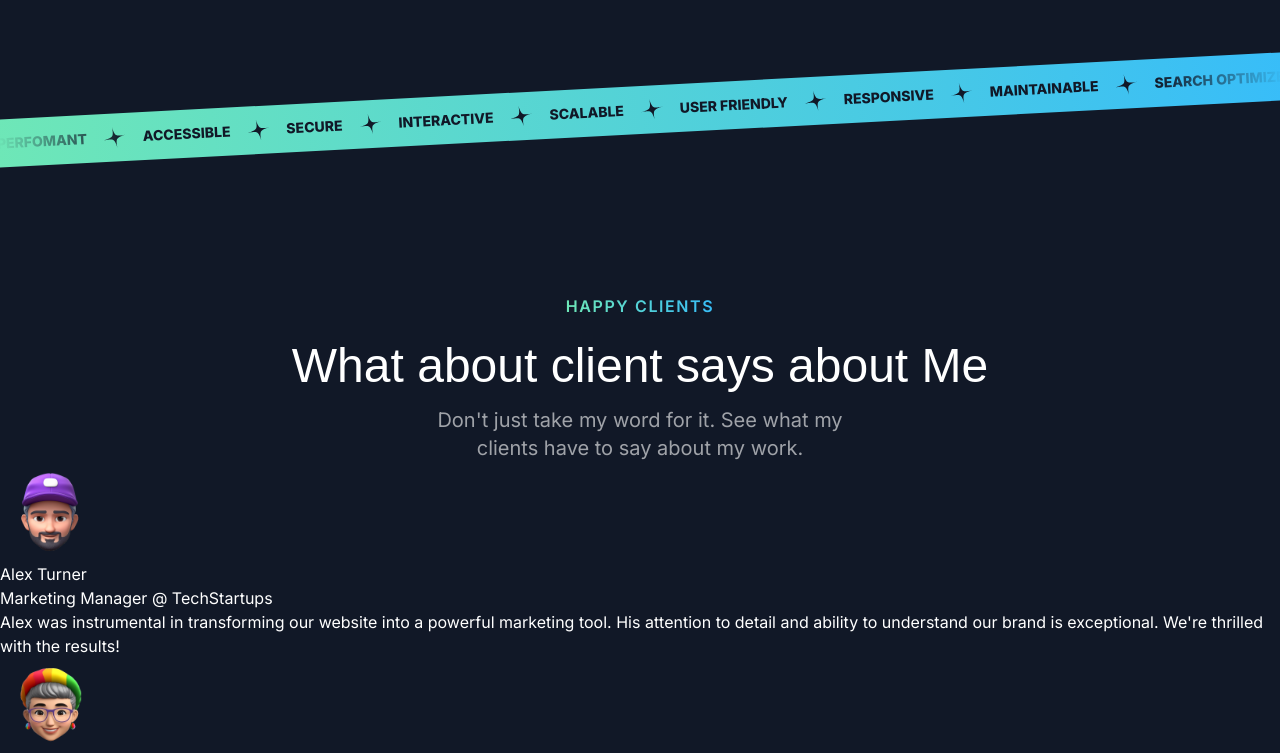
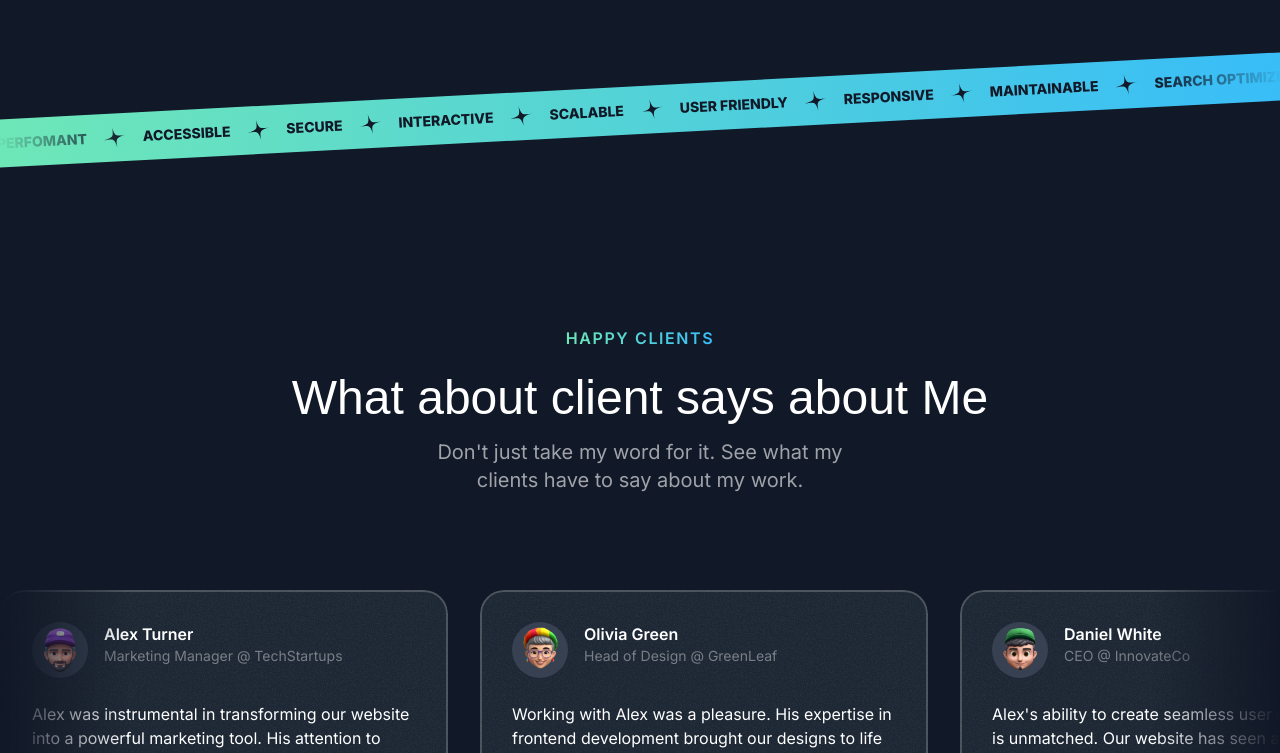
Before and after one commit to Not-Darshil/Portfolio_V2, a Next.js app: page / in a window 1280 px wide. Shown: the part 3004-3757 px from the top of the page. Built offline with nearby package versions, Linux system fonts and the light colour scheme; a web font is replaced by a local one.

Commit message:
Testimonial Component is fully built

```diff
--- /dev/null
+++ b/src/components/Card.tsx
@@ -0,0 +1,21 @@
+import GrainImage from "@/assets/images/grain.jpg";
+import { twMerge } from "tailwind-merge";
+
+export const Card = ({className, children}:
+    PropsWithChildren<{
+    className?: string;
+}>) => {
+    return (
+        <div>
+            <div className={twMerge("bg-gray-800 rounded-3xl relative z-0 overflow-hidden after:z-10 after:content-[''] after:absolute after:inset-0 after:outline-2 after:outline after:-outline-offset-2 after:rounded-3xl after:outline-white/20 after:pointer-events-none p-6",className)}
+            >
+                <div className="absolute inset-0 -z-10 opacity-5" style={{
+                    backgroundImage: `url(${GrainImage.src})`
+                }}>
+                </div>
+                {children}
+            </div>
+        </div>
+
+    )
+}
--- a/src/sections/Projects.tsx
+++ b/src/sections/Projects.tsx
@@ -6,6 +6,7 @@
 import ArrowUpRightIcon from '@/assets/icons/arrow-up-right.svg'
 import GrainImage from '@/assets/images/grain.jpg'
 import { SectionHeader } from "@/components/SectionHeader";
+import { Card } from "@/components/Card";
 
 const portfolioProjects = [
   {
@@ -54,13 +55,9 @@
           <SectionHeader eyebrow="Real-worls Results" title="Featured Projects" description="See how I transformed concepts into engaging digital experiences."></SectionHeader>
           <div className="mt-10 md:mt-20 flex flex-col gap-20">
             {portfolioProjects.map(project => (
-              <div key={project.title}
-                className="bg-gray-800 rounded-3xl relative z-0 overflow-hidden after:z-10 after:content-[''] after:absolute after:inset-0 after:outline-2 after:outline after:-outline-offset-2 after:rounded-3xl after:outline-white/20 px-8 pt-8 md:pt-12 md:px-10 lg:pt-16 lg:px-20 after:pointer-events-none"
+              <Card key={project.title}
+                className="px-8 pt-8 pb-0 md:pt-12 md:px-10 lg:pt-16 lg:px-20"
               >
-                <div className="absolute inset-0 -z-10 opacity-5" style={{
-                  backgroundImage: `url(${GrainImage.src})`
-                }}>
-                </div>
                 <div className="lg:grid lg:grid-cols-2 lg:gap-16">
                   <div className="lg:pb-16">
                     <div className="bg-gradient-to-r from-emerald-300 to-sky-400 inline-flex gap-2 font-bold uppercase tracking-widest text-sm text-transparent bg-clip-text">
@@ -89,7 +86,7 @@
                     <Image src={project.image} alt={project.title} className="mt-8 -mb-4 md:-mb-0 lg:mt-0 lg:absolute lg:h-full lg:w-auto lg:max-w-none" />
                   </div>
                 </div>
-              </div>
+              </Card>
 
             ))}
           </div>
--- a/src/sections/Testimonials.tsx
+++ b/src/sections/Testimonials.tsx
@@ -5,6 +5,8 @@
 import memojiAvatar5 from "@/assets/images/memoji-avatar-5.png";
 import Image from "next/image";
 import { SectionHeader } from "@/components/SectionHeader";
+import grainImage from "@/assets/images/grain.jpg";
+import { Card } from "@/components/Card";
 
 const testimonials = [
   {
@@ -41,20 +43,28 @@
 
 export const TestimonialsSection = () => {
   return (
-    <div className="py-16">
+    <div className="py-16 lg:py-24">
       <div className="containter ">
         <SectionHeader eyebrow="Happy Clients" title="What about client says about Me" description="Don't just take my word for it. See what my clients have to say about my work." />
-        <div>
+        <div className="mt-16 lg:mt-24 flex overflow-x-clip [mask-image:linear-gradient(to_right,transparent,black_10%,black_90%,transparent)]">
+          <div className="flex gap-8 flex-none">
           {
             testimonials.map((testimonial, index) => (
-              <div key={testimonial.name}>
-                <Image src={testimonial.avatar} alt={testimonial.name} />
-                <div>{testimonial.name}</div>
-                <div>{testimonial.position}</div>
-                <p>{testimonial.text}</p>
-              </div>
+              <Card key={testimonial.name} className="max-w-xs md:p-8 md:max-w-md ">
+                <div className="flex gap-4 ">
+                  <div className="size-14 bg-gray-700 inline-flex items-center justify-center rounded-full flex-shrink-0">
+                    <Image src={testimonial.avatar} alt={testimonial.name} className="max-h-full" />
+                  </div>
+                  <div>
+                    <div className="font-semibold">{testimonial.name}</div>
+                    <div className="text-sm text-white/40">{testimonial.position}</div>
+                  </div>
+                </div>
+                <p className="mt-4 md:mt-6 text-sm md:text-base">{testimonial.text}</p>
+              </Card>
             ))
           }
+          </div>
         </div>
       </div>
     </div>
```
